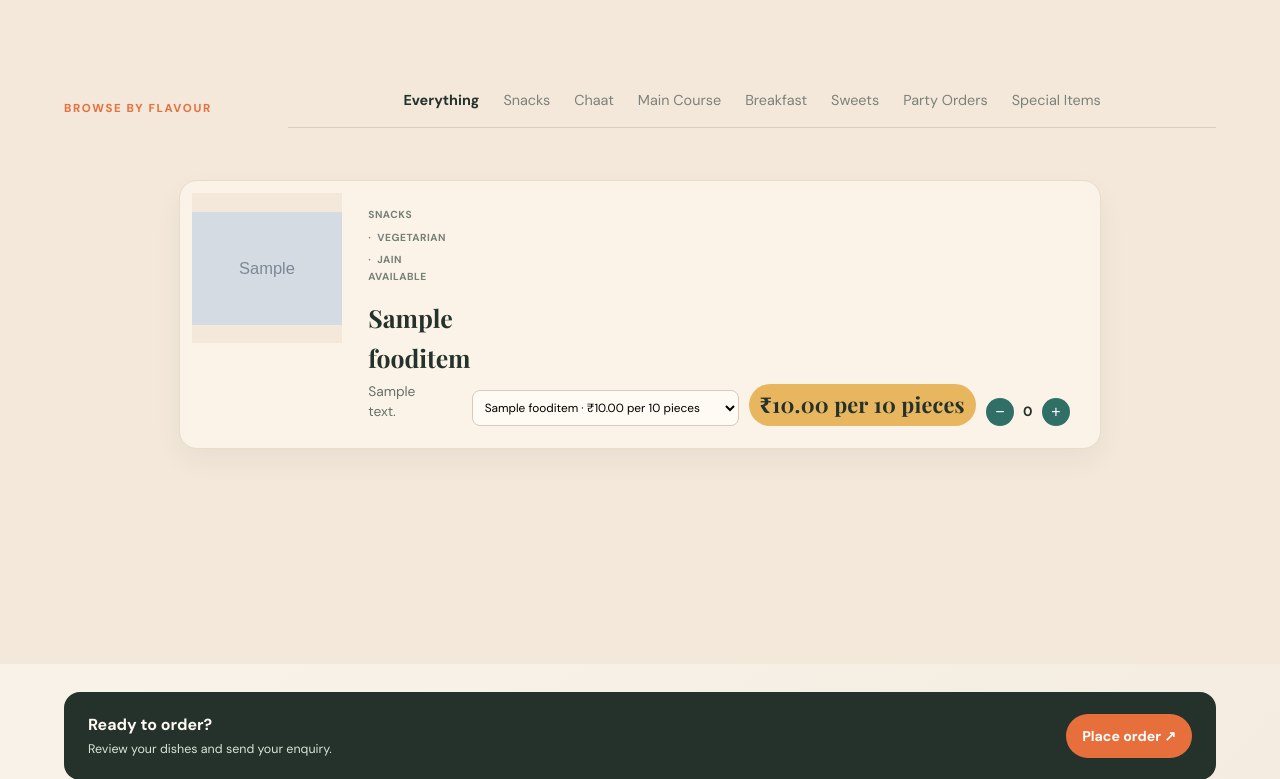
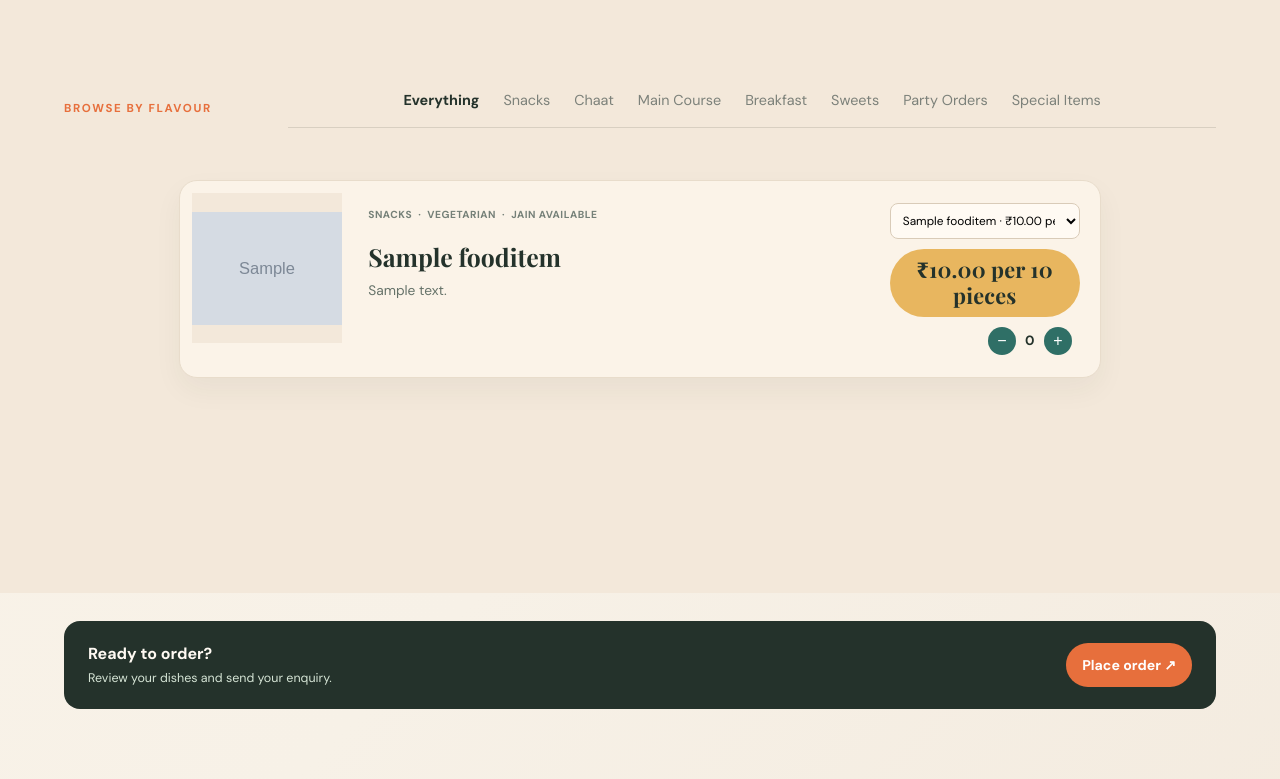
Before and after one commit to naveengoyal10/RakshaKitchen, a Django app: page /menu/ in a window 1280 px wide. Shown: the part 600-1379 px from the top of the page. Run offline with Django 5.2, Linux system fonts and the light colour scheme; data comes from the database, SQL or seed files in the repository; tables that the repository leaves empty hold one stand-in row (values such as "Sample post"); grey boxes marked "Sample" are stand-in pictures.

Commit message:
Align desktop menu variant cards

```diff
--- a/static/css/menu-polish.css
+++ b/static/css/menu-polish.css
@@ -196,6 +196,8 @@
 }
 
 .premium-menu-item .menu-item-copy {
+  display: flex;
+  flex-direction: column;
   min-width: 0;
   padding: 14px 8px;
 }
@@ -211,6 +213,37 @@
   flex-wrap: wrap;
   justify-content: flex-end;
   min-width: 150px;
+}
+
+@media (min-width: 901px) {
+  .premium-menu-item {
+    min-height: 190px;
+  }
+
+  .premium-menu-item .menu-item-copy > p {
+    flex: 1;
+  }
+
+  .premium-menu-item .menu-item-action {
+    align-content: center;
+    align-items: flex-end;
+    flex-direction: column;
+    gap: 10px;
+    justify-content: center;
+    min-width: 190px;
+    padding: 10px 8px 10px 0;
+  }
+
+  .premium-menu-item .menu-item-action .food-variant {
+    max-width: 190px;
+    width: 190px;
+  }
+
+  .premium-menu-item .unit-price-display {
+    max-width: 190px;
+    text-align: center;
+    white-space: normal;
+  }
 }
 
 @media (max-width: 900px) {
```
